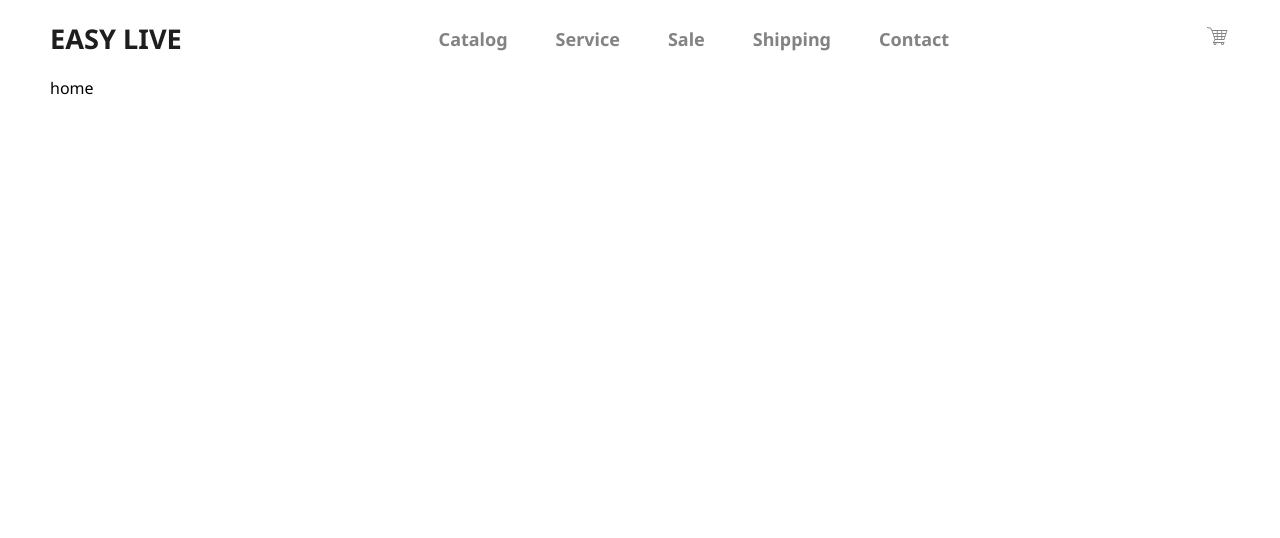
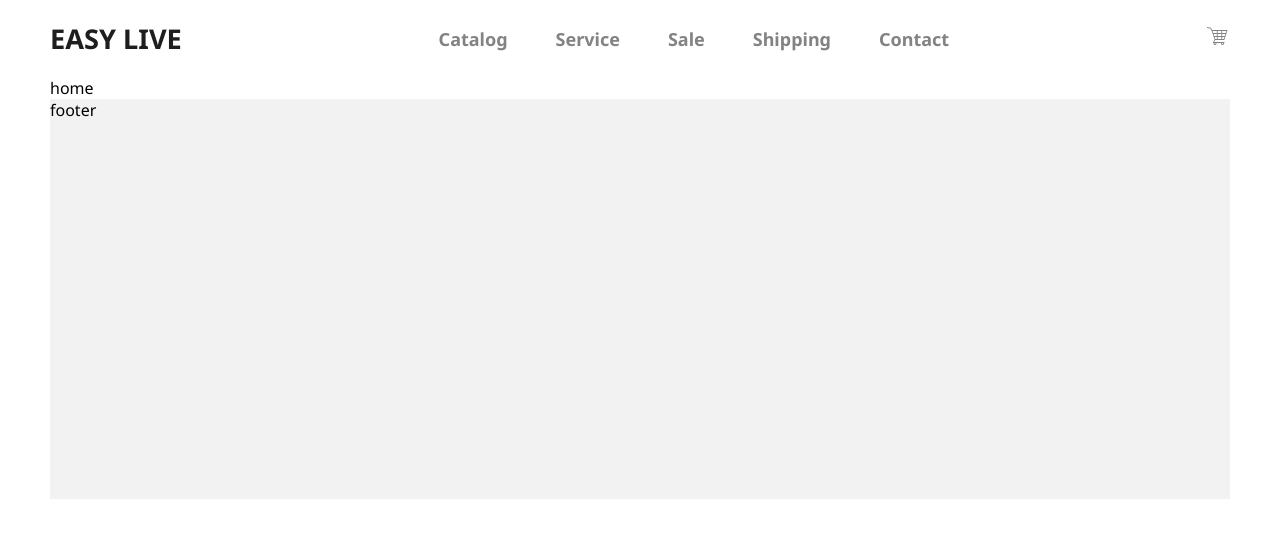
Before and after one commit to pedron3to/easy-live-challenge, a React (Create React App) app: page / in a window 1280 px wide. Shown: the top 538 px of the page. Built offline with nearby package versions, Linux system fonts and the light colour scheme.

Commit message:
added footer

```diff
--- /dev/null
+++ b/src/components/Footer/index.tsx
@@ -0,0 +1,5 @@
+import { Container } from './styles'
+
+export function Footer() {
+  return <Container>footer</Container>;
+};
--- /dev/null
+++ b/src/components/Footer/styles.ts
@@ -0,0 +1,7 @@
+import styled from 'styled-components';
+
+export const Container = styled.div`
+  width: 100%;
+  height: 400px;
+  background: ${({ theme }) => theme.colors.backgroundFooter};
+`;
--- a/src/components/Layout/index.tsx
+++ b/src/components/Layout/index.tsx
@@ -1,6 +1,7 @@
 import { BrowserRouter } from 'react-router-dom';
 
 import Routes from '../../routes';
+import { Footer } from '../Footer';
 import { Header } from '../Header';
 
 export function Layout() {
@@ -8,6 +9,7 @@
     <BrowserRouter>
       <Header />
       <Routes />
+      <Footer />
     </BrowserRouter>
   );
 }
```
